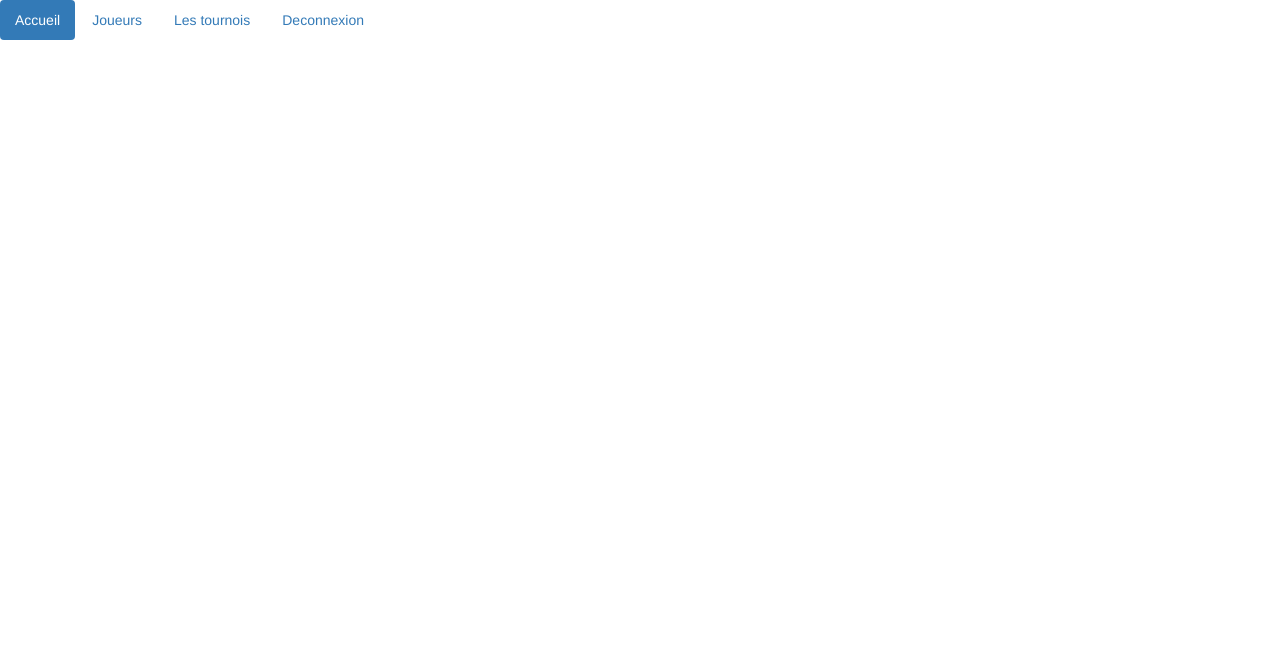
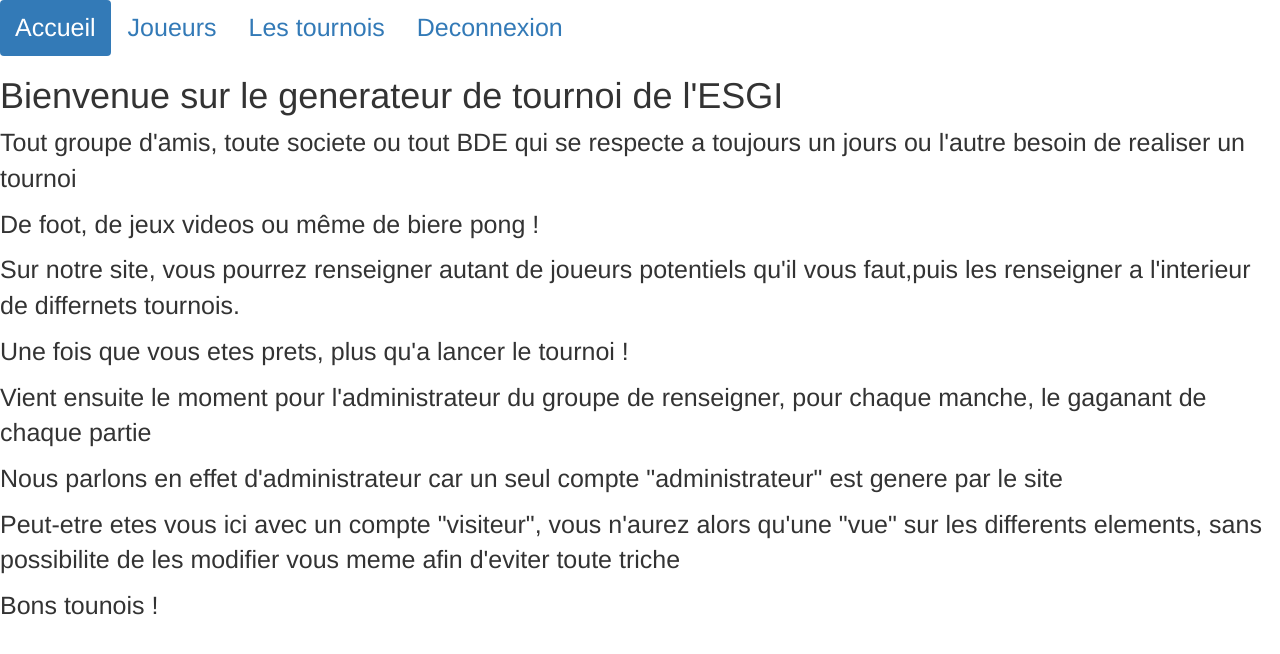
Before and after one commit to ThomasEcalle/python_project, a Django app: template website/templates/home.html in a window 1280 px wide. Shown: the top 654 px of the page. Run offline with Django 3.2, Linux system fonts and the light colour scheme; the template is opened without the code that fills it, so the values that code supplies are empty; some libraries are stand-ins or nearby versions.

Commit message:
removed useless messages and added some welcoming text on home

```diff
--- a/website/static/stylesheets/base.css
+++ b/website/static/stylesheets/base.css
@@ -1,4 +1,5 @@
 ul{ list-style-type: none; }
+nav{ font-size: 25px;}
 
 .info{ color: #00529B; font-size: large; padding: 15px 10px 15px 10px; border: 1px solid; width: 400px; margin: 10px; background-color: #99D7FF; }
 .debug{ color: #656565; font-size: large; padding: 15px 10px 15px 10px; border: 1px solid; width: 400px; margin: 10px; background-color: #DCDCDC; }
@@ -14,4 +15,5 @@
 .match{margin: 20px; padding: 20px; background-color: yellow;  text-align: center; vertical-align: middle;  }
 .match_table { padding-bottom: 20px;padding-top: .5em;padding-bottom: .5em;}
 .table_score{ border-collapse: collapse;}
+#presentations{ font-size: 25px;}
 #winner{ margin: auto; background-color: red; text-align: center; padding:50px; font-size: 30px;}
--- a/website/templates/home.html
+++ b/website/templates/home.html
@@ -2,4 +2,21 @@
 {% block homeclass %} active {% endblock %}
 {% block title %}Tournament - Accueil{% endblock %}
 {% block section %}
+<div id="presentations">
+<h1>Bienvenue sur le generateur de tournoi de l'ESGI </h1>
+<p>Tout groupe d'amis, toute societe ou tout BDE qui se respecte a toujours un jours ou l'autre besoin de realiser un tournoi</p>
+<p>De foot, de jeux videos ou même de biere pong !</p>
+
+<p>Sur notre site, vous pourrez renseigner autant de joueurs potentiels qu'il vous faut,puis les renseigner a l'interieur de differnets tournois.</p>
+
+<p>Une fois que vous etes prets, plus qu'a lancer le tournoi !</p>
+
+<p>Vient ensuite le moment pour l'administrateur du groupe de renseigner, pour chaque manche, le gaganant de chaque partie</p>
+
+<p>Nous parlons en effet d'administrateur car un seul compte "administrateur" est genere par le site</p>
+
+<p>Peut-etre etes vous ici avec un compte "visiteur", vous n'aurez alors qu'une "vue" sur les differents elements, sans possibilite de les modifier vous meme afin d'eviter toute triche</p>
+
+<p> Bons tounois !</p>
+</div>
 {% endblock %}
--- a/website/views/home.py
+++ b/website/views/home.py
@@ -6,5 +6,5 @@
 @login_required
 def home(request):
     """ show a basic home page"""
-    messages.add_message(request, messages.DEBUG, 'Test message !')
+    # messages.add_message(request, messages.DEBUG, 'Test message !')
     return render(request, 'home.html', {})
```
Also changed, not shown: website/views/logon.py (+5 -5 lines), db.sqlite3.
